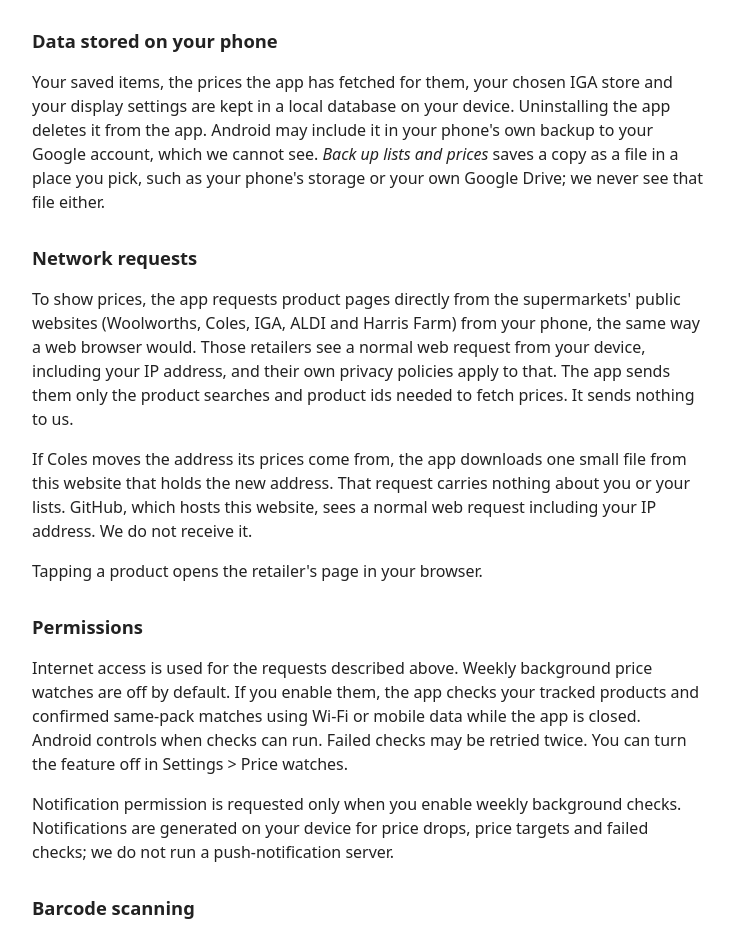
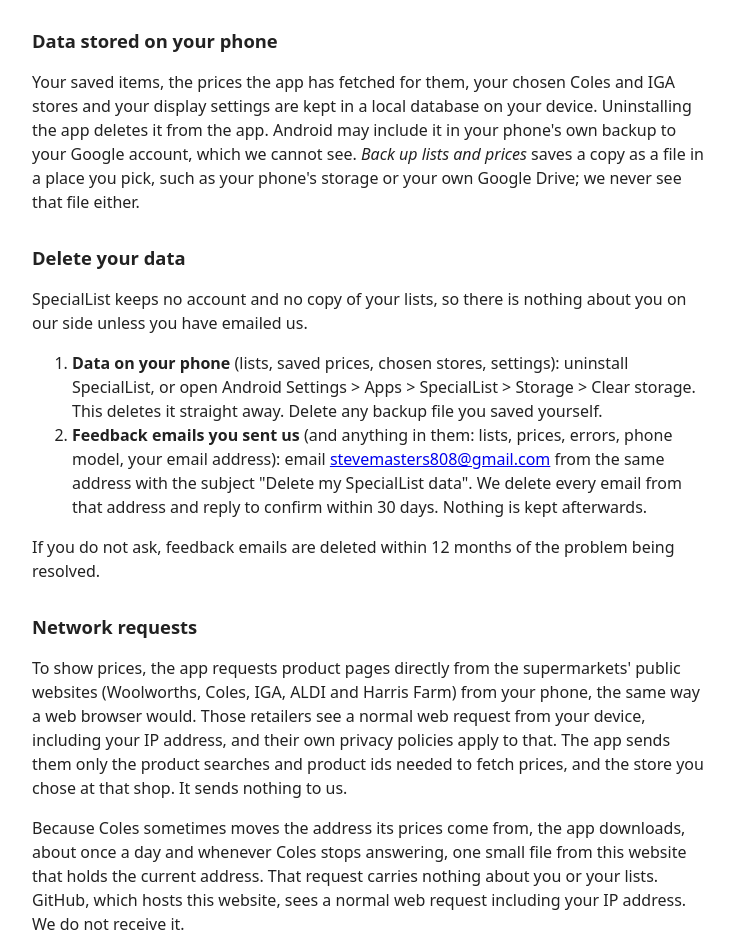
Before and after one commit to stevemasters808-art/grocery-sales-privacy, a plain HTML site: page index.html in a window 1280 px wide. Shown: the part 778-1717 px from the top of the page, without its empty margins (272-1006 px from the left). Drawn offline with Linux system fonts and the light colour scheme.

Commit message:
Privacy page: Delete your data section; index matches privacy.html (Coles store, daily file)
Co-Authored-By: Claude Opus 5.5 <noreply@anthropic.com>

```diff
--- a/index.html
+++ b/index.html
@@ -12,7 +12,7 @@
 </head>
 <body>
 <h1>SpecialList privacy policy</h1>
-<p>Last updated 2 November 2026.</p>
+<p>Last updated 22 November 2026.</p>
 <p>SpecialList is published on Google Play by SpecialList (legal name: Michael David Gow).</p>
 
 <h2>What the app does</h2>
@@ -25,11 +25,19 @@
 <p>The menu has <em>Send feedback or report a problem</em>. It opens your own email app with a message to us that already contains: the app version, your Android version and phone model, any errors the app recorded, whether each supermarket answered at its last check, and every one of your lists: the searches, items and links in it, each item's prices and when they were checked, and what the last check asked each supermarket. You can read all of it, change it or delete it before sending, and nothing reaches us unless you press send. We use what you send only to answer you and fix the problem. We keep feedback emails until the problem is resolved, then delete them within 12 months. You can email us at any time to ask us to delete yours sooner.</p>
 
 <h2>Data stored on your phone</h2>
-<p>Your saved items, the prices the app has fetched for them, your chosen IGA store and your display settings are kept in a local database on your device. Uninstalling the app deletes it from the app. Android may include it in your phone's own backup to your Google account, which we cannot see. <em>Back up lists and prices</em> saves a copy as a file in a place you pick, such as your phone's storage or your own Google Drive; we never see that file either.</p>
+<p>Your saved items, the prices the app has fetched for them, your chosen Coles and IGA stores and your display settings are kept in a local database on your device. Uninstalling the app deletes it from the app. Android may include it in your phone's own backup to your Google account, which we cannot see. <em>Back up lists and prices</em> saves a copy as a file in a place you pick, such as your phone's storage or your own Google Drive; we never see that file either.</p>
+
+<h2 id="delete">Delete your data</h2>
+<p>SpecialList keeps no account and no copy of your lists, so there is nothing about you on our side unless you have emailed us.</p>
+<ol>
+<li><strong>Data on your phone</strong> (lists, saved prices, chosen stores, settings): uninstall SpecialList, or open Android Settings &gt; Apps &gt; SpecialList &gt; Storage &gt; Clear storage. This deletes it straight away. Delete any backup file you saved yourself.</li>
+<li><strong>Feedback emails you sent us</strong> (and anything in them: lists, prices, errors, phone model, your email address): email <a href="mailto:stevemasters808@gmail.com?subject=Delete%20my%20SpecialList%20data">stevemasters808@gmail.com</a> from the same address with the subject "Delete my SpecialList data". We delete every email from that address and reply to confirm within 30 days. Nothing is kept afterwards.</li>
+</ol>
+<p>If you do not ask, feedback emails are deleted within 12 months of the problem being resolved.</p>
 
 <h2>Network requests</h2>
-<p>To show prices, the app requests product pages directly from the supermarkets' public websites (Woolworths, Coles, IGA, ALDI and Harris Farm) from your phone, the same way a web browser would. Those retailers see a normal web request from your device, including your IP address, and their own privacy policies apply to that. The app sends them only the product searches and product ids needed to fetch prices. It sends nothing to us.</p>
-<p>If Coles moves the address its prices come from, the app downloads one small file from this website that holds the new address. That request carries nothing about you or your lists. GitHub, which hosts this website, sees a normal web request including your IP address. We do not receive it.</p>
+<p>To show prices, the app requests product pages directly from the supermarkets' public websites (Woolworths, Coles, IGA, ALDI and Harris Farm) from your phone, the same way a web browser would. Those retailers see a normal web request from your device, including your IP address, and their own privacy policies apply to that. The app sends them only the product searches and product ids needed to fetch prices, and the store you chose at that shop. It sends nothing to us.</p>
+<p>Because Coles sometimes moves the address its prices come from, the app downloads, about once a day and whenever Coles stops answering, one small file from this website that holds the current address. That request carries nothing about you or your lists. GitHub, which hosts this website, sees a normal web request including your IP address. We do not receive it.</p>
 <p>Tapping a product opens the retailer's page in your browser.</p>
 
 <h2>Permissions</h2>
```
Also changed, not shown: privacy.html (+9 -1 lines).
